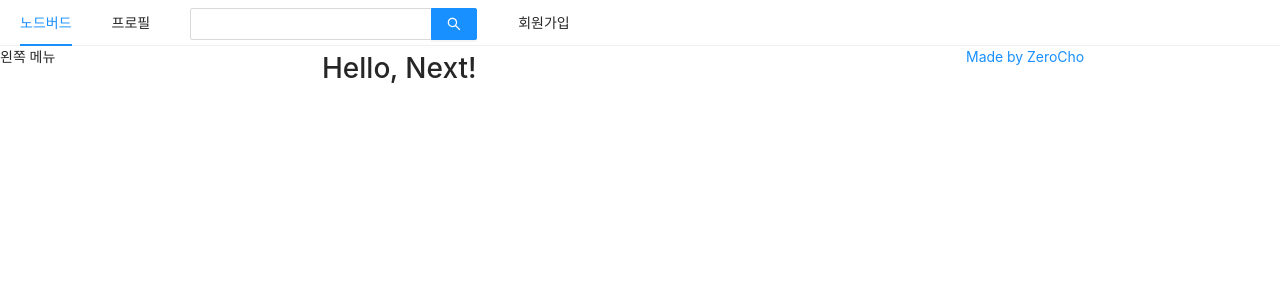
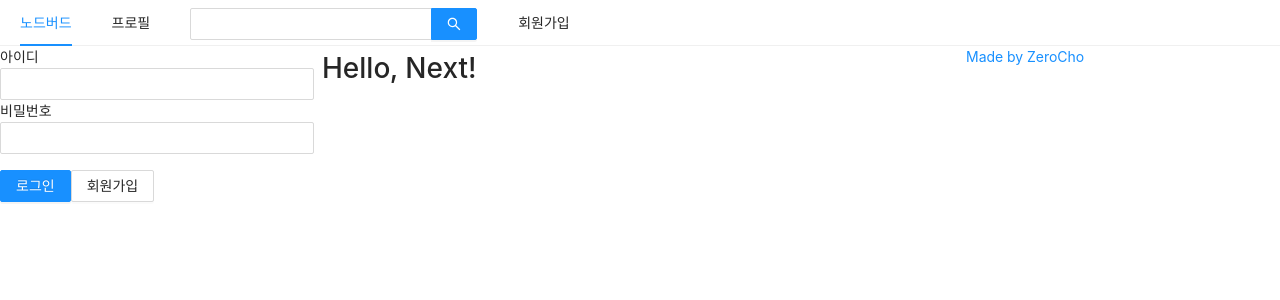
Before and after one commit to kimja7045/nextjs-learning, a Next.js app in the folder front/: page / in a window 1280 px wide. Shown: the top 300 px of the page. Built offline with nearby package versions, Linux system fonts and the light colour scheme.

Commit message:
Add loginForm

```diff
--- a/front/components/AppLayout.js
+++ b/front/components/AppLayout.js
@@ -1,26 +1,36 @@
-import React from "react";
+import React, {useState} from "react";
 import PropTypes from "prop-types";
 import Link from "next/link";
 import { Menu, Input, Row, Col } from "antd";
+import styled from "styled-components";
+
+import UserProfile from '../components/UserProfile'
+import LoginForm from '../components/LoginForm'
+
+const SearchInput = styled(Input.Search)`
+  vertical-align: middle;
+`
 
 const AppLayout = ({ children }) => {
+  const [isLoggedIn, setIsLoggedIn] = useState(false)
+
   return (
     <div>
       <Menu mode="horizontal">
-        <Menu.Item>
+        <Menu.Item key={0}>
           <Link href={"/"}>
             <a>노드버드</a>
           </Link>
         </Menu.Item>
-        <Menu.Item>
+        <Menu.Item key={1}>
           <Link href={"/profile"}>
             <a>프로필</a>
           </Link>
         </Menu.Item>
-        <Menu.Item>
-          <Input.Search enterButton style={{ verticalAlign: "middle" }} />
+        <Menu.Item key={2}>
+          <SearchInput enterButton />
         </Menu.Item>
-        <Menu.Item>
+        <Menu.Item key={3}>
           <Link href={"/signup"}>
             <a>회원가입</a>
           </Link>
@@ -29,7 +39,8 @@ const AppLayout = ({ children }) => {
 
       <Row gutter={8}>
         <Col xs={24} md={6}>
-          왼쪽 메뉴
+          {/*왼쪽 메뉴*/}
+          {isLoggedIn ? <UserProfile/> : <LoginForm/>}
         </Col>
         <Col xs={24} md={12}>
           {children}
@@ -49,7 +60,7 @@ const AppLayout = ({ children }) => {
   );
 };
 
-AppLayout.PropTypes = {
+AppLayout.propTypes = {
   children: PropTypes.node.isRequired,
 };
 
--- /dev/null
+++ b/front/components/LoginForm.js
@@ -0,0 +1,51 @@
+import React, {useState, useCallback, useMemo} from 'react';
+import { Button, Form, Input } from "antd";
+import Link from 'next/link'
+import styled from "styled-components";
+
+const ButtonWrapper = styled.div`
+  margin-top: 16px;
+`
+
+const LoginForm = () => {
+    const [id, setId] = useState('')
+    const [password, setPassword] = useState('');
+    const [passwordCheck, onChangePasswordCheck] = useState('');
+
+    const onChangeId = useCallback(
+        (e) => {
+            setId(e.target.value)
+        },
+        []
+    );
+
+    const onChangePassword = useCallback(
+        (e) => {
+            setPassword(e.target.value)
+        },
+        []
+    );
+
+    // const style = useMemo(() => ({marginTop: 10}), [])
+
+    return (
+       <Form>
+           <div>
+               <label htmlFor="user-id">아이디</label>
+               <br/>
+               <Input name={'user-id'} value={id} onChange={onChangeId} required/>
+           </div>
+           <div>
+               <label htmlFor="user-password">비밀번호</label>
+               <br/>
+               <Input name={'user-password'} type={'password'} value={password} onChange={onChangePassword} required/>
+           </div>
+           <ButtonWrapper>
+               <Button type={'primary'} htmlType={'submit'} loading={false}>로그인</Button>
+               <Link href={'/signup'}><a><Button>회원가입</Button></a></Link>
+           </ButtonWrapper>
+       </Form>
+    );
+};
+
+export default LoginForm;
--- /dev/null
+++ b/front/components/UserProfile.js
@@ -0,0 +1,11 @@
+import React from 'react';
+
+const UserProfile = () => {
+    return (
+        <div>
+
+        </div>
+    );
+};
+
+export default UserProfile;
```
